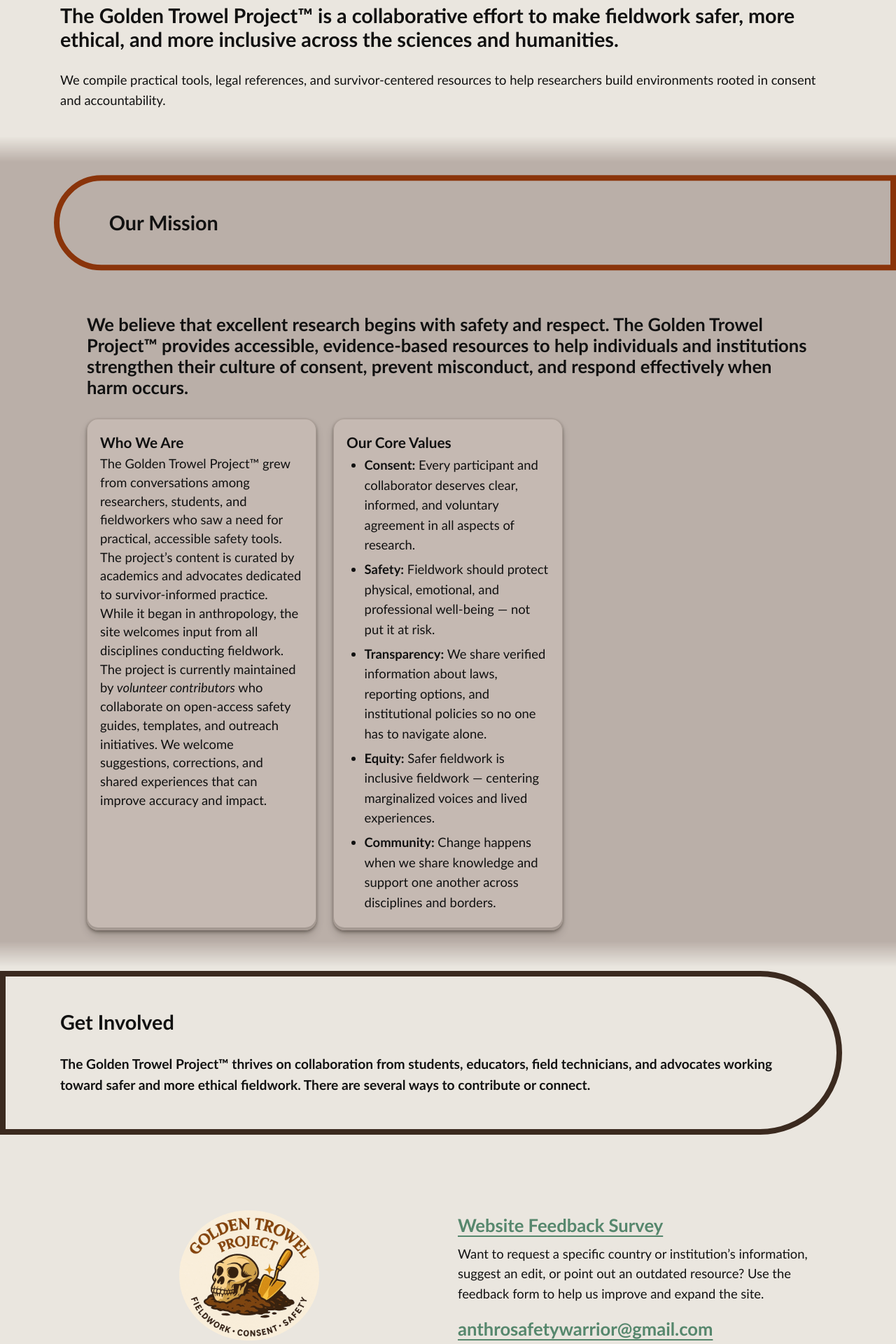
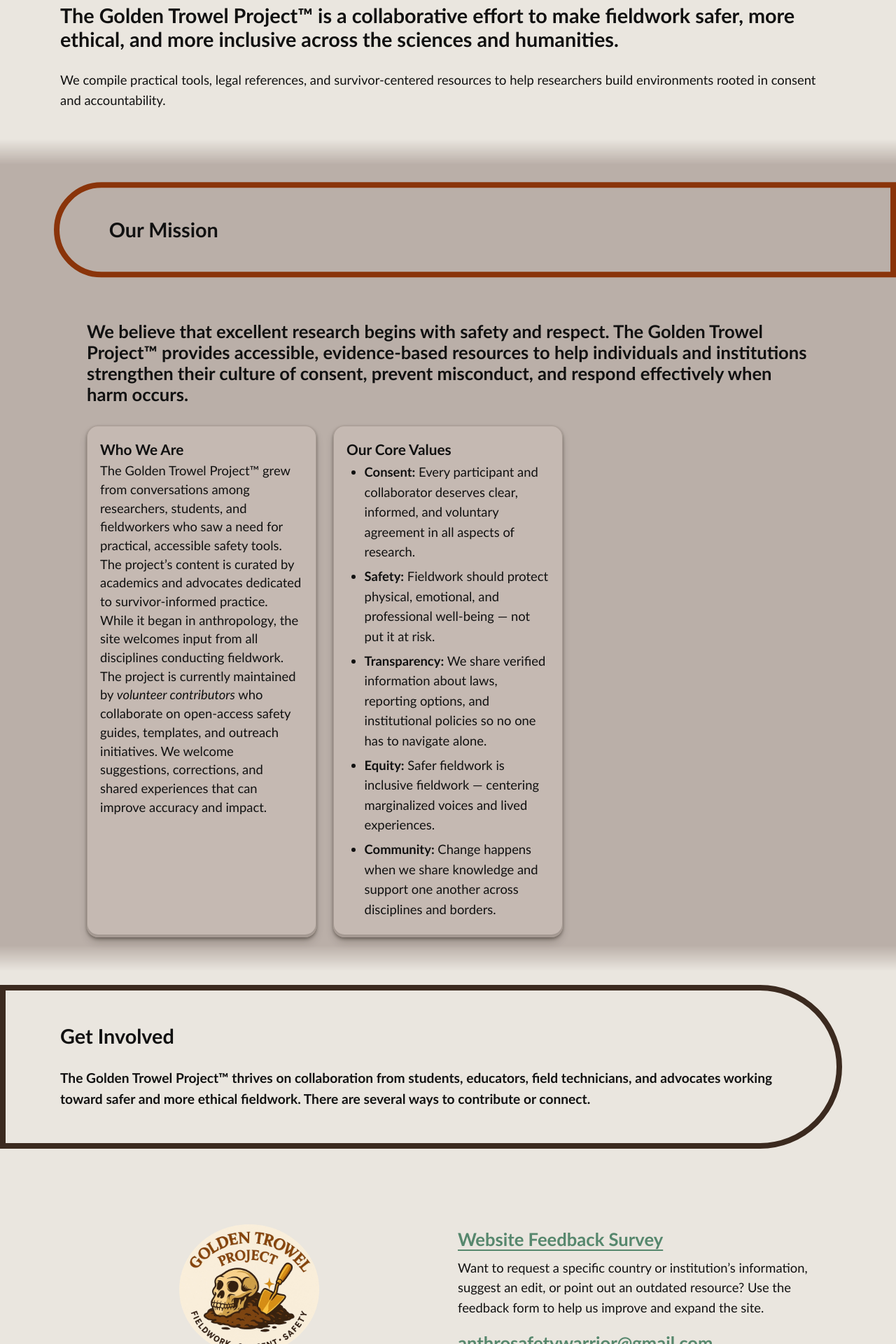
Before and after one commit to AnthroSafetyWarrior/GoldenTrowelProject, a Jekyll site: the page built from _pages/aboutus.html, in a window 1280 px wide. Shown: the part 838-2758 px from the top of the page at 70% size. Built offline with Jekyll 4.4.1, drawn with Linux system fonts in a browser that asks for light colours.

Commit message:
updating name

```diff
--- a/_layouts/default.html
+++ b/_layouts/default.html
@@ -927,9 +927,9 @@
 .stripe{
   /* defaults (consistent across all stripes) */
   --stripe-bg: var(--wave-dark);   /* band color (overridden by modifier) */
-  --stripe-bleed-top: 22px;        /* how far color extends above content */
-  --stripe-bleed-bottom: 32px;     /* how far color extends below content */
-  --stripe-pad-y: 12px;            /* inside padding for content */
+  --stripe-bleed-top: 18px;        /* how far color extends above content */
+  --stripe-bleed-bottom: 18px;     /* how far color extends below content */
+  --stripe-pad-y: 22px;            /* inside padding for content */
   --stripe-section-pad-y: 8px;     /* padding on inner .section */
   --stripe-gap: 0px;               /* gap inside inner .section grid */
   --stripe-fade: 36px;             /* height of the edge fade */
```
Also changed, not shown: index.md (+2 -7 lines).
